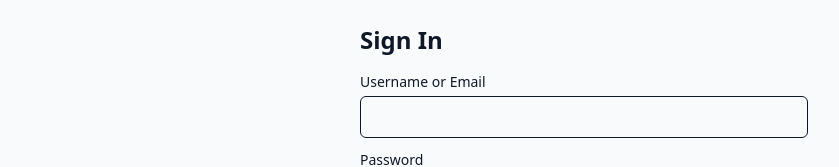
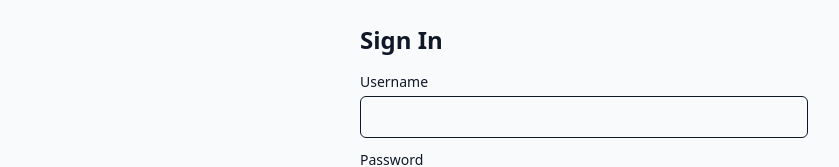
Before and after one commit to nas0404/TheLittleThings, a React (Vite) app in the folder frontend/: page /login in a window 1280 px wide. Shown: the top 167 px of the page, without its empty margins (56-895 px from the left). Built offline with nearby package versions, Linux system fonts and the light colour scheme.

Commit message:
refactor to use api

```diff
--- a/frontend/src/pages/SignIn.tsx
+++ b/frontend/src/pages/SignIn.tsx
@@ -4,7 +4,7 @@ import { UserAPI } from '../api/users';
 import { ApiError } from '../api/http';
 
 export default function SignIn() {
-	const [form, setForm] = useState({ usernameOrEmail: '', password: '' });
+	const [form, setForm] = useState({ username: '', password: '' });
 	const [error, setError] = useState<string | null>(null);
 
 	const onChange = (e: React.ChangeEvent<HTMLInputElement>) => {
@@ -35,8 +35,8 @@ export default function SignIn() {
 			<h1 className="text-2xl font-bold mb-4">Sign In</h1>
 			<form onSubmit={submit} className="space-y-3">
 				<div>
-					<label className="block text-sm font-medium">Username or Email</label>
-					<input name="usernameOrEmail" value={form.usernameOrEmail} onChange={onChange}
+					<label className="block text-sm font-medium">Username</label>
+					<input name="username" value={form.username} onChange={onChange}
 						className="mt-1 w-full rounded-md border px-3 py-2" />
 				</div>
 				<div>
```
